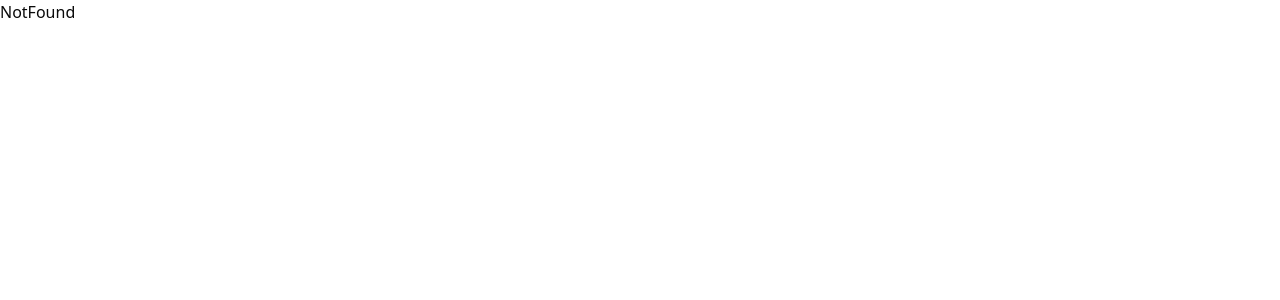
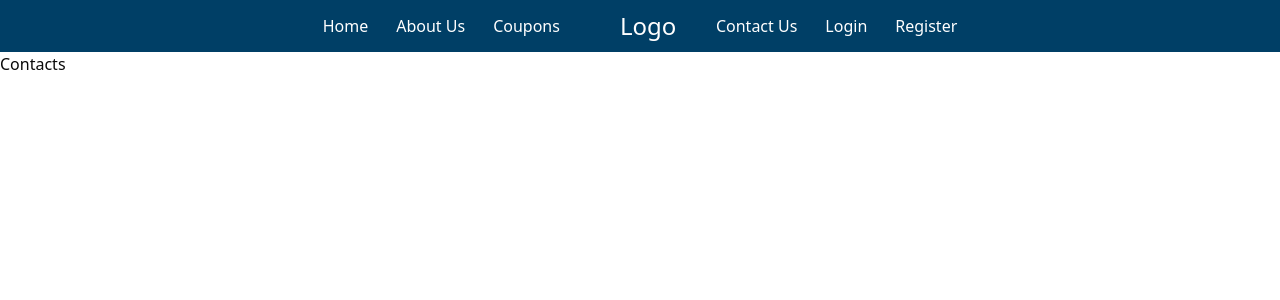
Before and after one commit to suttirakcha/ui-kadealded, a React (Vite) app: page /contact in a window 1280 px wide. Shown: the top 300 px of the page. Built offline with nearby package versions, Linux system fonts and the light colour scheme.

Commit message:
created component of header and pages of about/contacts/coupons

```diff
--- a/src/components/custom/Header.jsx
+++ b/src/components/custom/Header.jsx
@@ -1,6 +1,28 @@
+import { Link } from "react-router"
+
 function Header() {
   return (
-    <div>Header</div>
+    <>
+      <div className="flex items-center justify-center bg-[#003f66] text-white px-2 py-2 h-13 gap-15">
+
+        <div className="flex gap-7">
+          <Link to="/" className="hover:text-[#e59b2b] text-">Home</Link>
+          <Link to="/about" className="hover:text-[#e59b2b]">About Us</Link>
+          <Link to="/coupon" className="hover:text-[#e59b2b]">Coupons</Link>
+        </div>
+
+         <div className="flex gap-4">
+          <Link to="/" className="w-9 text-2xl" >Logo</Link>
+        </div>
+
+        <div className="flex items-center gap-7">
+          <Link to="/contact" className="hover:text-[#e59b2b]">Contact Us</Link>
+          <Link to="/login" className="hover:text-[#e59b2b]">Login</Link>
+          <Link to="/register" className="hover:text-[#e59b2b]" >Register</Link>
+        </div>
+
+      </div>
+    </>
   )
 }
 
--- /dev/null
+++ b/src/pages/About.jsx
@@ -0,0 +1,9 @@
+import React from 'react'
+
+function About() {
+  return (
+    <div>About</div>
+  )
+}
+
+export default About
--- /dev/null
+++ b/src/pages/Contacts.jsx
@@ -0,0 +1,9 @@
+import React from 'react'
+
+function Contacts() {
+  return (
+    <div>Contacts</div>
+  )
+}
+
+export default Contacts
--- /dev/null
+++ b/src/pages/Coupons.jsx
@@ -0,0 +1,9 @@
+import React from 'react'
+
+function Coupons() {
+  return (
+    <div>Coupons</div>
+  )
+}
+
+export default Coupons
--- a/src/routes/AppRouter.jsx
+++ b/src/routes/AppRouter.jsx
@@ -6,6 +6,9 @@ const Home = lazy(()=> import("../pages/Home"));
 const Login = lazy(()=> import("../pages/auth/Login"))
 const Register = lazy(()=> import("../pages/auth/Register"))
 const NotFound = lazy(()=> import("../pages/NotFound"))
+const About = lazy(()=> import("../pages/About"))
+const Coupons = lazy(()=> import("../pages/Coupons"))
+const Contacts = lazy(()=> import("../pages/Contacts"))
 
 function AppRouter() {
     const guestRouter = createBrowserRouter([
@@ -13,7 +16,10 @@ function AppRouter() {
             path: "/", element: <MainLayout />, children: [
                 { index: true, element: <Home /> },
                 { path: "login", element: <Login /> },
-                { path: "register", element: <Register /> }
+                { path: "register", element: <Register /> },
+                { path: "about", element: <About />},
+                { path: "coupon", element: <Coupons/>},
+                { path: "contact", element: <Contacts />}
             ]
         },
         {
```
